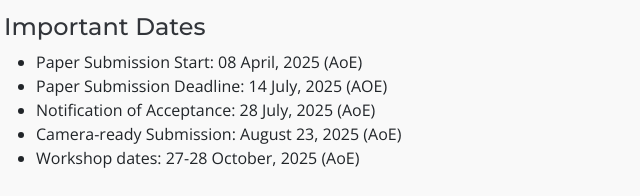
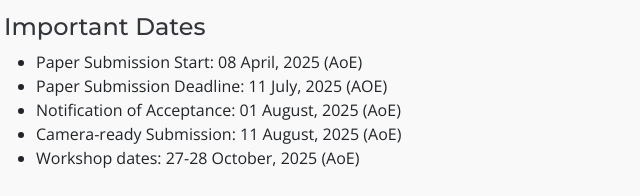
Before and after one commit to MLLM-MUCG/MM2025, a plain HTML site: page index.html in a window 1280 px wide. Shown: the part 2841-3037 px from the top of the page, 78-718 px from the left. Drawn offline with nearby package versions, Linux system fonts and the light colour scheme.

Commit message:
Update index.html

```diff
--- a/index.html
+++ b/index.html
@@ -482,11 +482,11 @@
         <div class="paper-deadlines">
           <h4>Important Dates</h4>
           <ul>
-            <li>Paper Submission Start: 08 April, 2025 (AoE)</li>
-            <li>Paper Submission Deadline: 14 July, 2025 (AOE)</li>
-            <li>Notification of Acceptance: 28 July, 2025 (AoE)</li>
-            <li>Camera-ready Submission: August 23, 2025 (AoE) </li>
-            <li>Workshop dates: 27-28 October, 2025 (AoE)</li>
+            <li>Paper Submission Start: 08 April, 2025 (AoE)</li>
+            <li>Paper Submission Deadline: 11 July, 2025 (AOE)</li>
+            <li>Notification of Acceptance: 01 August, 2025 (AoE)</li>
+            <li>Camera-ready Submission: 11 August, 2025 (AoE) </li>
+            <li>Workshop dates: 27-28 October, 2025 (AoE)</li>
           </ul>
         </div>
       </div>
```
